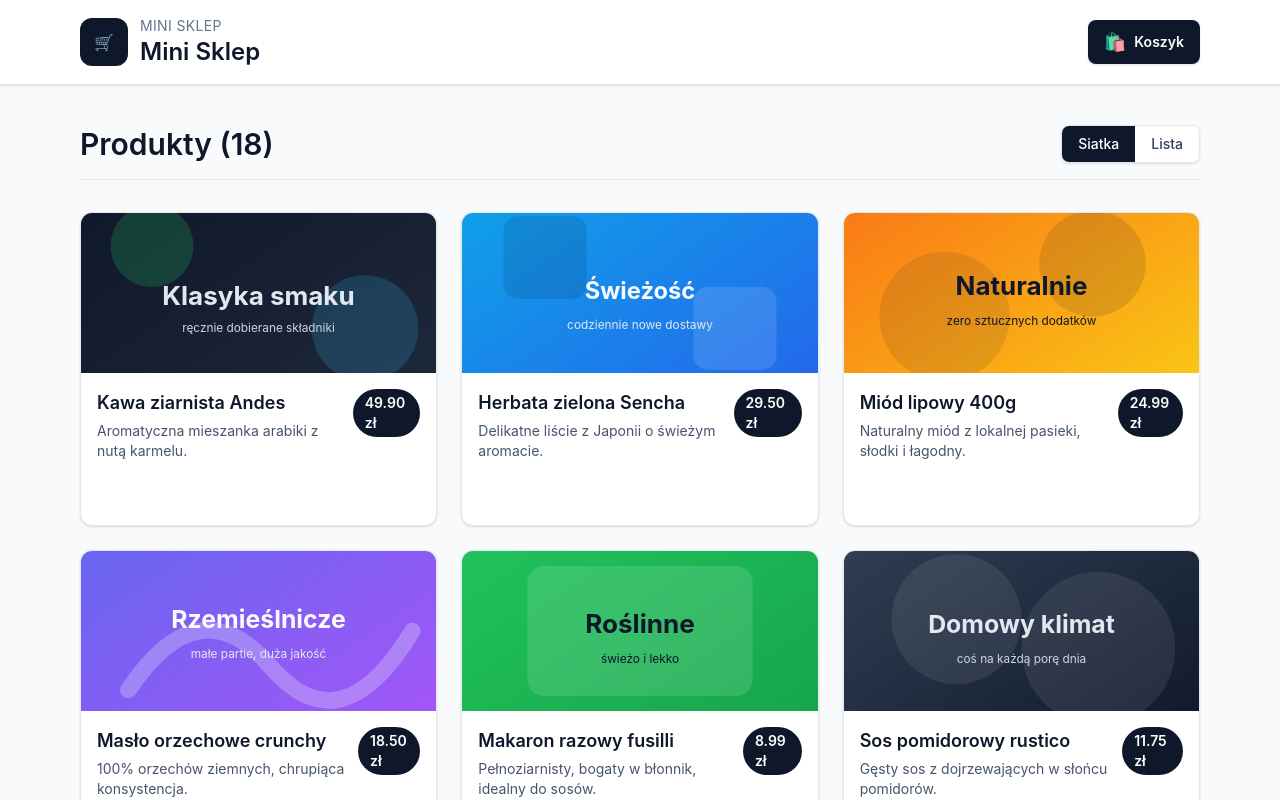
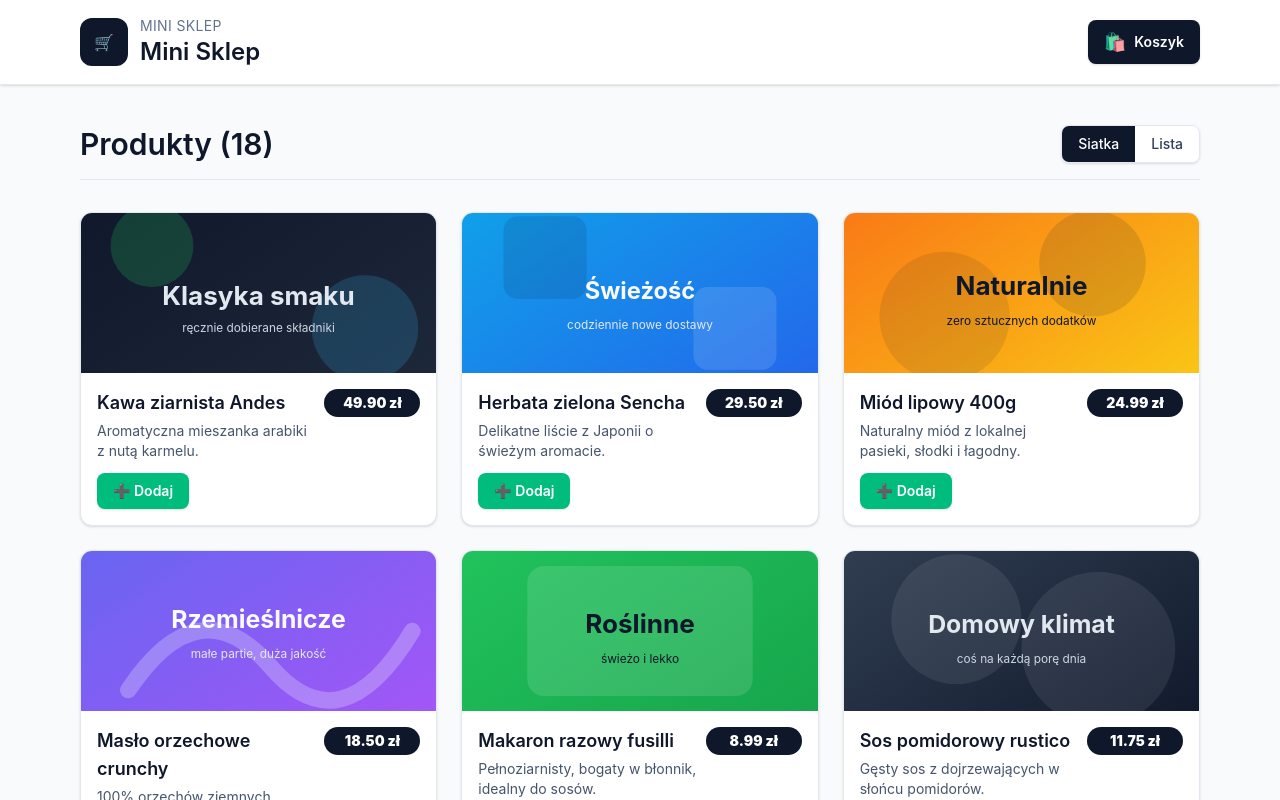
Before and after one commit to gmaxsoft/shopping_cart, a React (Vite) app: page / in a window 1280 px wide. Shown: the top 800 px of the page. Built offline with nearby package versions, Linux system fonts and the light colour scheme.

Commit message:
Dodanie obrazka jak wygląda sklep, poprawka css ceny produktu

```diff
--- a/src/components/Products.tsx
+++ b/src/components/Products.tsx
@@ -132,13 +132,13 @@ function Products({
                         {product.description}
                       </p>
                     </div>
-                    <span className="rounded-full bg-slate-900 px-3 py-1 text-sm font-semibold text-white">
-                      {product.price.toFixed(2)} zł
+                    <span className="rounded-full bg-slate-900 px-3 py-1 text-sm font-semibold text-white min-w-24 text-center sm:min-w-24">
+                      <strong>{product.price.toFixed(2)} zł</strong>
                     </span>
                   </div>
 
                   <button
-                    className="mt-auto inline-flex w-fit items-center justify-center gap-2 rounded-lg bg-emerald-500 px-4 py-2 text-sm font-semibold text-white shadow-sm transition hover:bg-emerald-600 focus:outline-none focus:ring-2 focus:ring-emerald-300"
+                    className="inline-flex w-fit items-center justify-center gap-2 rounded-lg bg-emerald-500 px-4 py-2 text-sm font-semibold text-white shadow-sm transition hover:bg-emerald-600 focus:outline-none focus:ring-2 focus:ring-emerald-300"
                     onClick={() => addToCart(product)}
                   >
                     ➕ Dodaj
```
Also changed, not shown: shoppingCart.webp (added).
